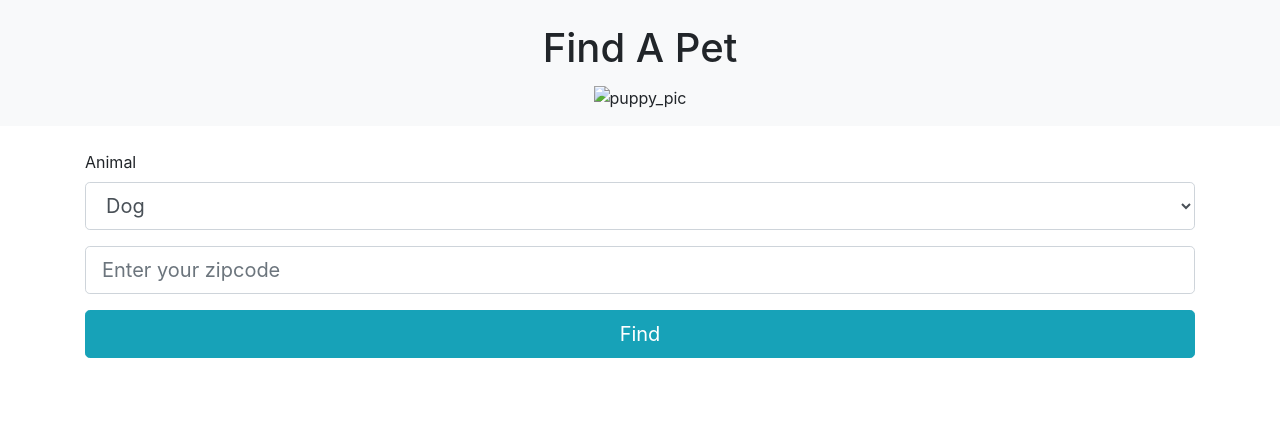
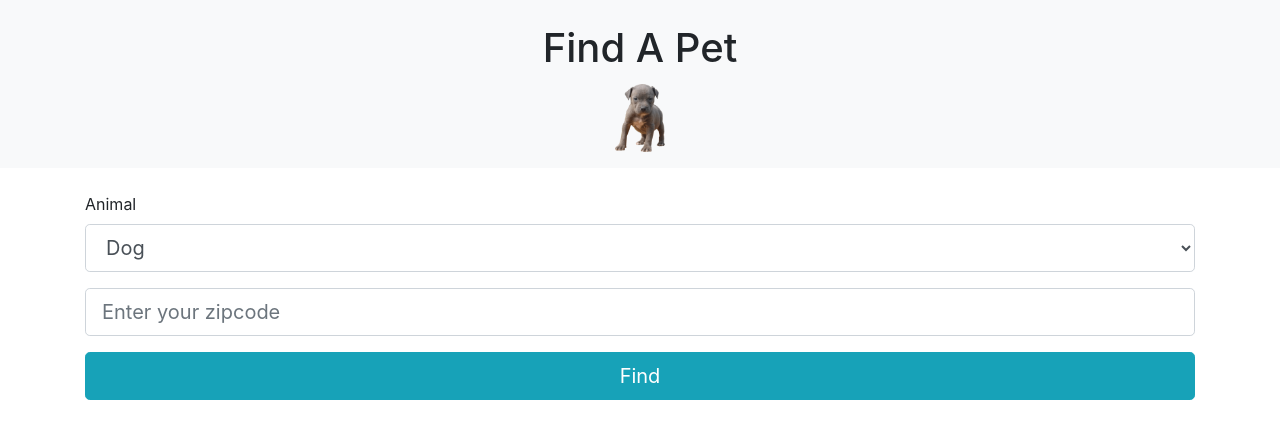
Before and after one commit to KyleKnolleLynch/pet_finder, a website: page dist/index.html in a window 1280 px wide. Drawn offline with nearby package versions, Linux system fonts and the light colour scheme; the site is published under a folder, as on GitHub Pages, so addresses that start at the root find nothing.

Commit message:
version_1.0.3

```diff
--- a/dist/index.html
+++ b/dist/index.html
@@ -1 +1 @@
-<!DOCTYPE html><html lang="en"> <head> <meta charset="UTF-8"> <meta name="viewport" content="width=device-width, initial-scale=1.0"> <meta http-equiv="X-UA-Compatible" content="ie=edge"> <link rel="stylesheet" href="https://stackpath.bootstrapcdn.com/bootstrap/4.1.1/css/bootstrap.min.css" integrity="sha384-WskhaSGFgHYWDcbwN70/dfYBj47jz9qbsMId/iRN3ewGhXQFZCSftd1LZCfmhktB" crossorigin="anonymous"> <title>Find A Pet</title> </head> <body> <header class="bg-light text-center mb-4 p-3"> <h1 class="card-title mt-2">Find A Pet</h1> <img src="/puppy.29a28957.png" style="width:50px" alt="puppy_pic"> </header> <div class="container"> <form id="pet-form"> <div class="form-group"> <label for="animal">Animal</label> <select id="animal" class="form-control form-control-lg mb-3"> <option value="dog">Dog</option> <option value="cat">Cat</option> <option value="bird">Bird</option> <option value="reptile">Reptile</option> <option value="smallfurry">Small Furry</option> <option value="barnyard">Barnyard</option> </select> <input type="text" id="zip" class="form-control form-control-lg" placeholder="Enter your zipcode"> <input type="submit" value="Find" class="btn btn-info btn-lg btn-block mt-3"> </div> </form> <div id="results"></div> </div> <script src="/main.fd240a0b.js"></script> </body> </html>
+<!DOCTYPE html><html lang="en"> <head> <meta charset="UTF-8"> <meta name="viewport" content="width=device-width, initial-scale=1.0"> <meta http-equiv="X-UA-Compatible" content="ie=edge"> <link rel="stylesheet" href="https://stackpath.bootstrapcdn.com/bootstrap/4.1.1/css/bootstrap.min.css" integrity="sha384-WskhaSGFgHYWDcbwN70/dfYBj47jz9qbsMId/iRN3ewGhXQFZCSftd1LZCfmhktB" crossorigin="anonymous"> <title>Find A Pet</title> </head> <body> <header class="bg-light text-center mb-4 p-3"> <h1 class="card-title mt-2">Find A Pet</h1> <img src="puppy.f303ab90.png" style="width:50px" alt="puppy_pic"> </header> <div class="container"> <form id="pet-form"> <div class="form-group"> <label for="animal">Animal</label> <select id="animal" class="form-control form-control-lg mb-3"> <option value="dog">Dog</option> <option value="cat">Cat</option> <option value="bird">Bird</option> <option value="reptile">Reptile</option> <option value="smallfurry">Small Furry</option> <option value="barnyard">Barnyard</option> </select> <input type="text" id="zip" class="form-control form-control-lg" placeholder="Enter your zipcode"> <input type="submit" value="Find" class="btn btn-info btn-lg btn-block mt-3"> </div> </form> <div id="results"></div> </div> <script src="main.fd240a0b.js"></script> </body> </html>
```
Also changed, not shown: dist/puppy.f303ab90.png (added), 1 other file.
